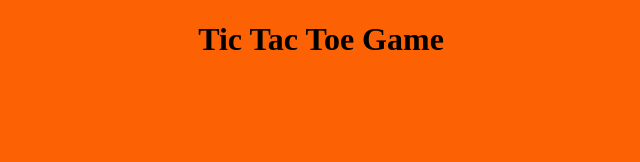
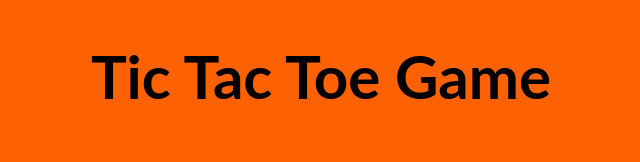
Before and after one commit to manali-biswas/TicTacToe, a React app: page / in a window 1280 px wide. Shown: the top 162 px of the page, without its empty margins (319-959 px from the left). Built offline with nearby package versions, Linux system fonts and the light colour scheme.

Commit message:
changed font

```diff
--- a/src/index.css
+++ b/src/index.css
@@ -1,5 +1,5 @@
 body {
-  font: 31px ;
+  font: 30px 'Lato', sans-serif;
   margin: 20px;
   background: #fc6203;
 }
```
